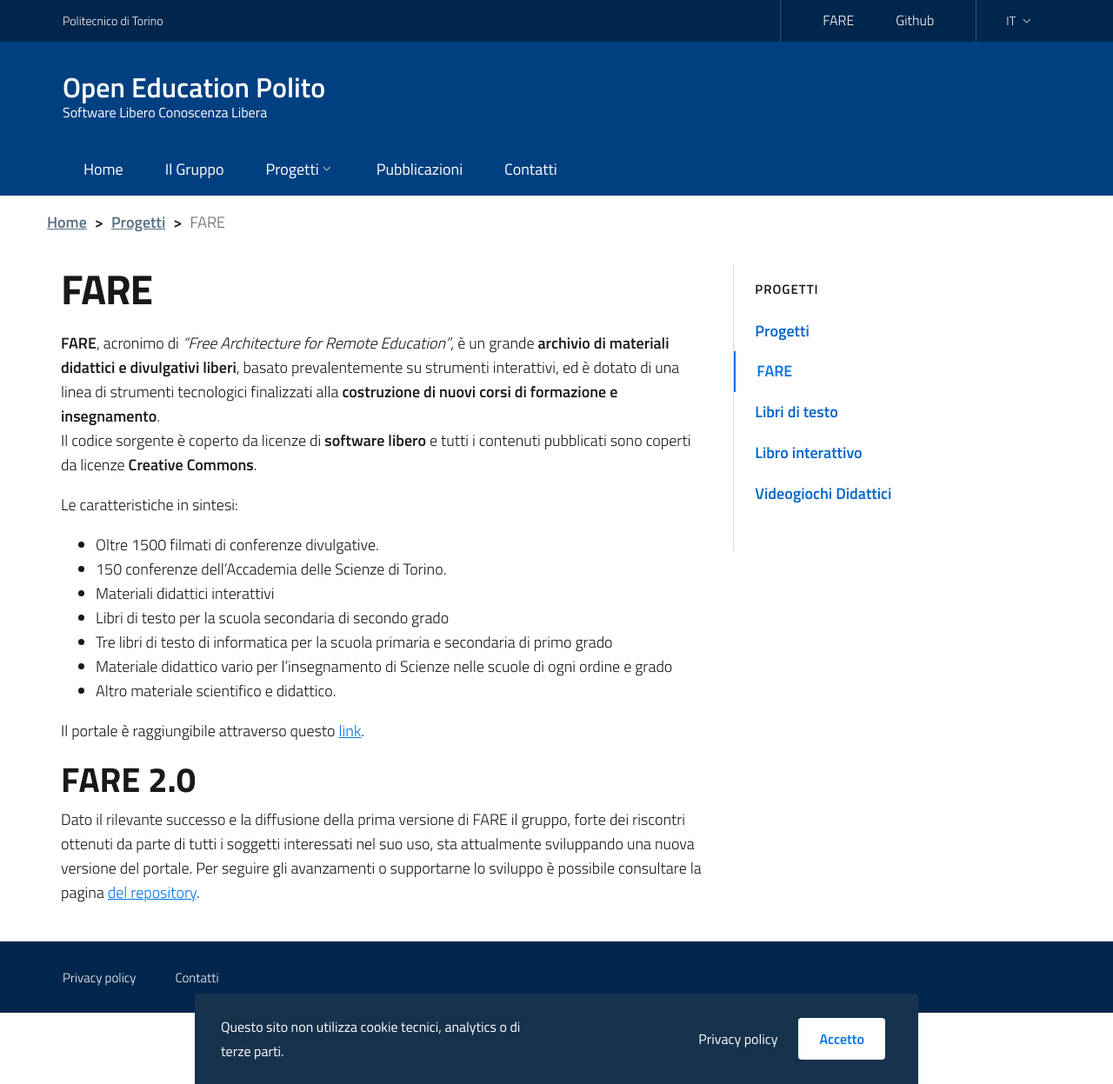
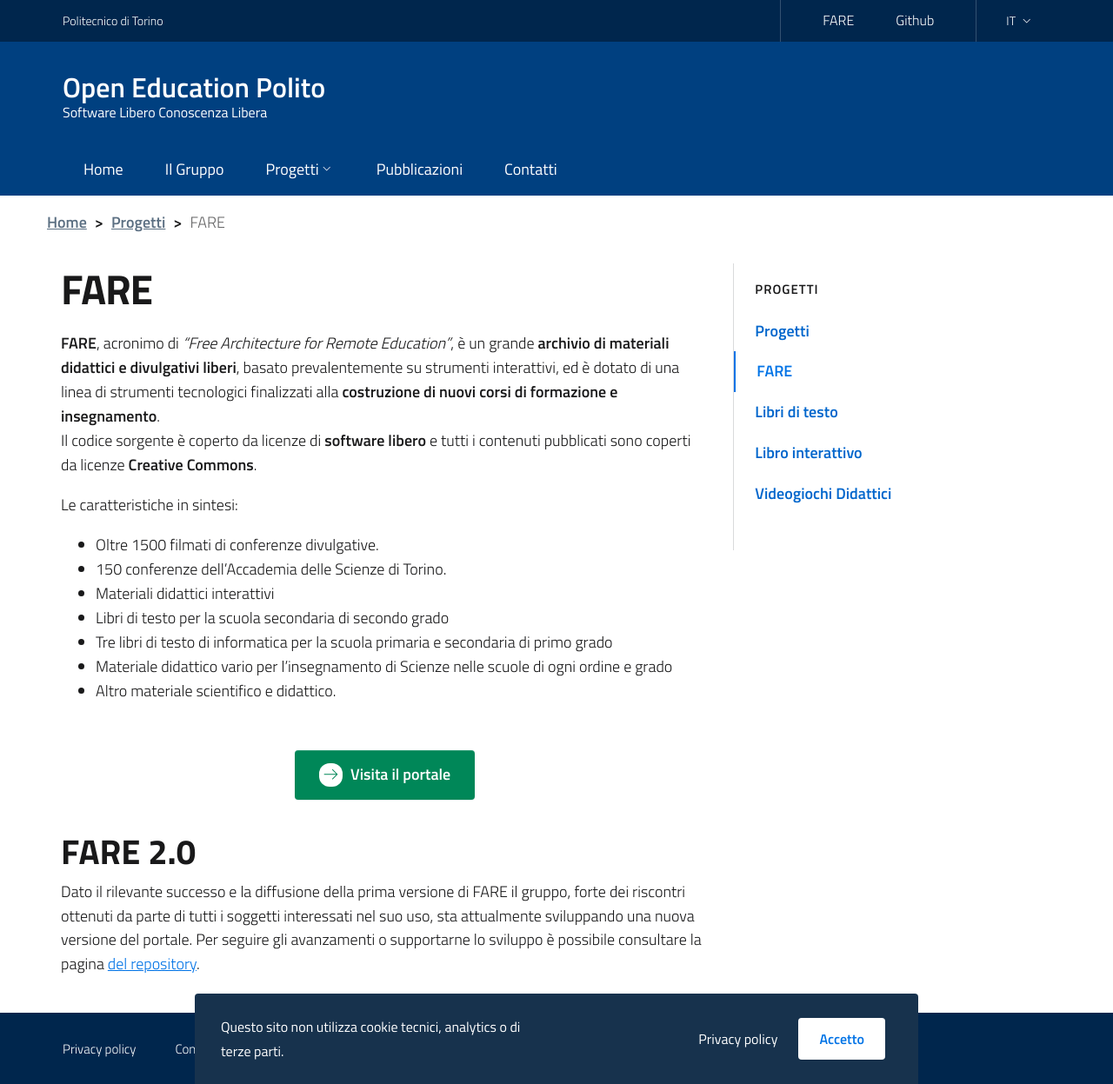
Before and after one commit to open-education-polito/org-website, a Jekyll site: the page built from it/progetti/fare.md, in a window 1280 px wide and 1247 px high. Shown: the whole window at 87% size. Built offline with Jekyll 4.4.1, drawn with Linux system fonts in a browser that asks for light colours.

Commit message:
Add link to fare

```diff
--- a/it/progetti/fare.md
+++ b/it/progetti/fare.md
@@ -27,7 +27,17 @@ grado
 ogni ordine e grado
 - Altro materiale scientifico e didattico.
 
-Il portale è raggiungibile attraverso questo [link](https://fare.polito.it).
+<div style="text-align: center; padding: 2em;">
+<a class="btn btn-success btn-lg btn-icon" href="https://fare.polito.it">
+<span class="rounded-icon">
+<svg class="icon icon-success">
+<use xlink:href="../../assets/bootstrap-italia/dist/svg/sprite.svg#it-arrow-right"></use>
+</svg>
+</span>
+<span>Visita il portale</span>
+</a>
+</div>
+
 
 ## FARE 2.0
 Dato il rilevante successo e la diffusione della prima versione di FARE il
```
